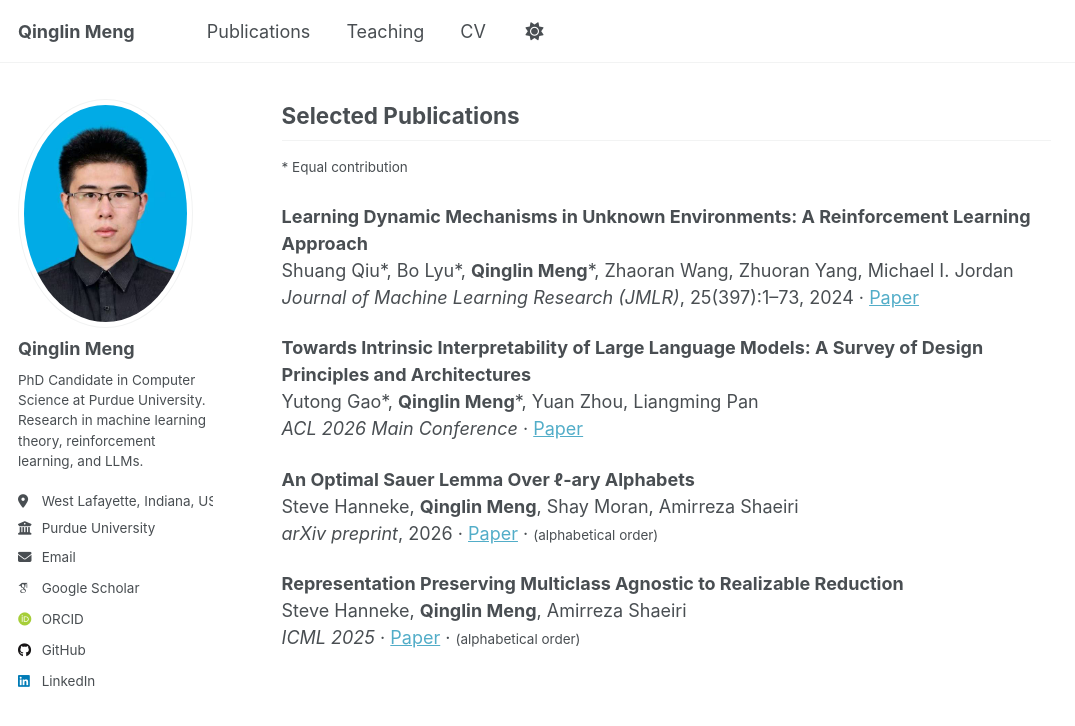
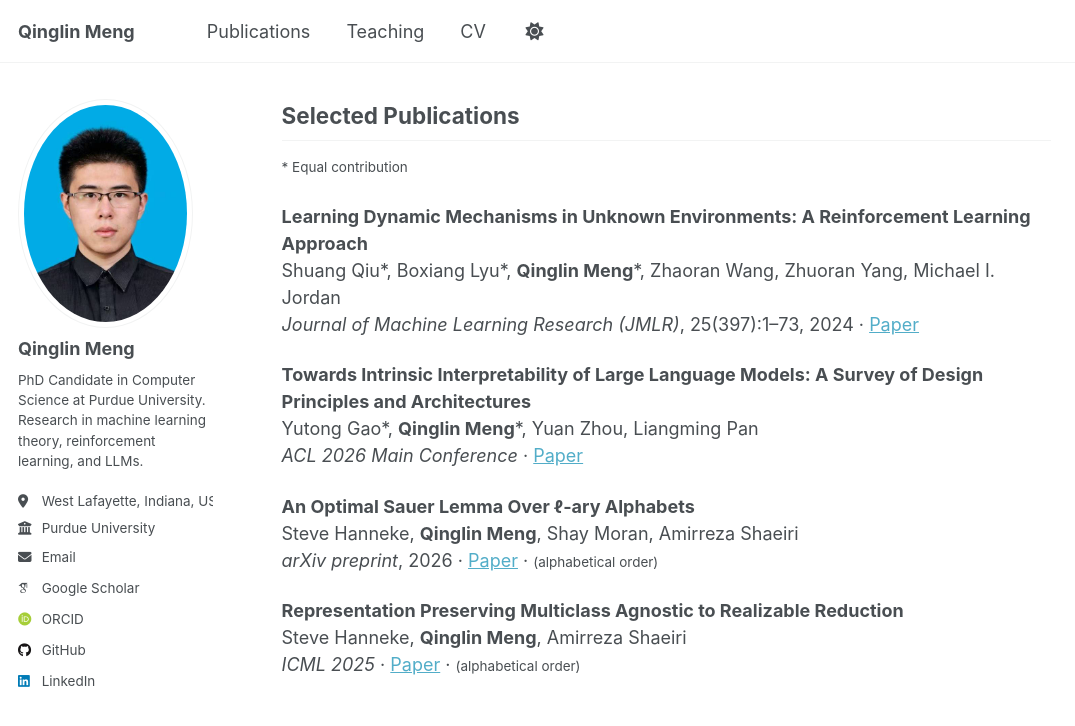
Before and after one commit to QLMeng2025/QLMeng2025.github.io, a Jekyll site: the page built from _pages/about.md, in a window 1280 px wide and 900 px high, scrolled down 552 px. Shown: the top 726 px of the window, without its empty margins (0-1075 px from the left). Built offline with Jekyll 4.4.1, drawn with Linux system fonts in a browser that asks for light colours; some web fonts are replaced; a script that is not in the unit is left out.

```diff
--- a/_pages/about.md
+++ b/_pages/about.md
@@ -21,7 +21,7 @@ My research focuses on **machine learning theory**, **reinforcement learning**,
 <small>\* Equal contribution</small>
 
 **Learning Dynamic Mechanisms in Unknown Environments: A Reinforcement Learning Approach**
-Shuang Qiu\*, Bo Lyu\*, **Qinglin Meng**\*, Zhaoran Wang, Zhuoran Yang, Michael I. Jordan
+Shuang Qiu\*, Boxiang Lyu\*, **Qinglin Meng**\*, Zhaoran Wang, Zhuoran Yang, Michael I. Jordan
 *Journal of Machine Learning Research (JMLR)*, 25(397):1–73, 2024 · [Paper](https://jmlr.org/papers/volume25/23-0159/23-0159.pdf)
 
 **Towards Intrinsic Interpretability of Large Language Models: A Survey of Design Principles and Architectures**
```
Also changed, not shown: _publications/2024-01-01-jmlr-dynamic-mechanisms.md (+1 -1 lines).
